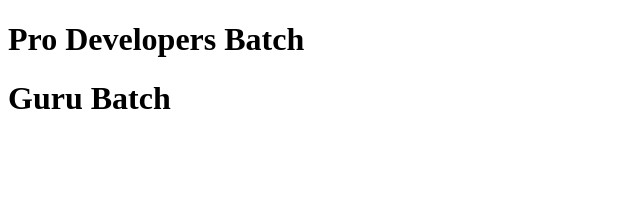
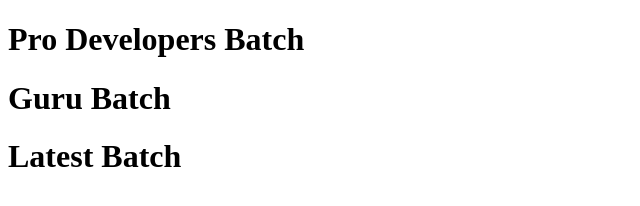
Before and after one commit to Trupti-np/flipkart, a plain HTML site: page index.html in a window 1280 px wide. Shown: the whole page, without its empty margins (0-640 px from the left). Drawn offline with Linux system fonts and the light colour scheme.

Commit message:
new batch is added

```diff
--- a/index.html
+++ b/index.html
@@ -8,5 +8,6 @@
 <body>
     <h1> Pro Developers Batch</h1>
     <h1> Guru Batch</h1>
+    <h1> Latest Batch</h1>
 </body>
 </html>
```
